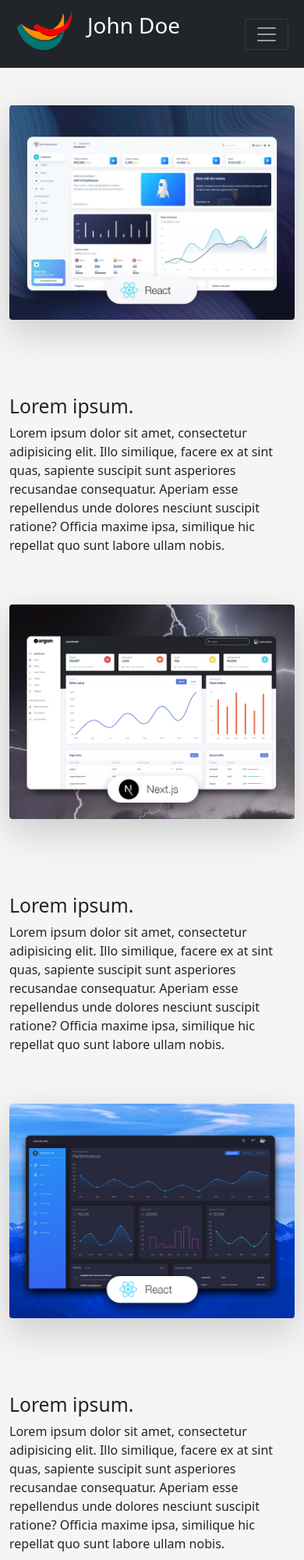
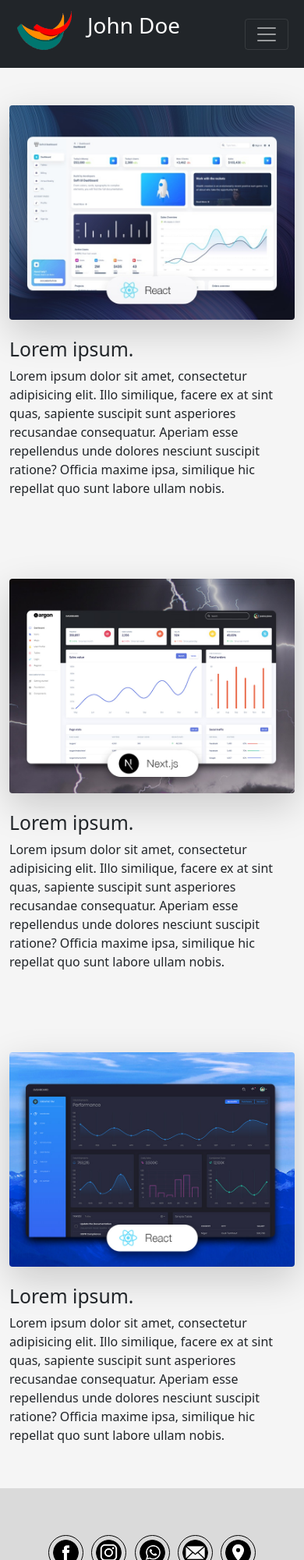
Before and after one commit to hernandiazorrac/John-Doe, a plain HTML site: page pages/proyectos.html in a window 390 px wide. Shown: the top 2000 px of the page at 78% size. Drawn offline with nearby package versions, Linux system fonts and the light colour scheme.

Commit message:
centrado el texto con respecto a las imágenes en proyectos

```diff
--- a/css/style.css
+++ b/css/style.css
@@ -155,6 +155,26 @@ footer{
 }
 
 
+@media (max-width: 992px){
+    .textoProyectos{
+    margin-bottom: 40px;
+    }
+
+    .imgProyectos img:hover{
+        transform: scale(1);
+    }
+}
+
+@media (max-width: 768px){
+    .textoProyectos{
+        margin-top: -25px;
+        }
+
+    .imgProyectos img:hover{
+        transform: scale(1);
+    }
+}
+
 @media (max-width: 800px){
     .footer__items li{
         padding: 60px 3px;
--- a/pages/proyectos.html
+++ b/pages/proyectos.html
@@ -56,7 +56,6 @@
 </header>
 
     <main>
-
       <section class="container">
         <div class="row">
           <div class="col-sm-12 col-md-6 col-lg-6 gy-5">
@@ -65,7 +64,7 @@
             </div>
           </div>
 
-        <div class="col-sm-12 col-md-6 col-lg-6 align-self-center gy-5">
+          <div class="col-sm-12 col-md-6 col-lg-6 align-self-center gy-5 textoProyectos">
             <h2>Lorem ipsum.</h2>
             <p>Lorem ipsum dolor sit amet, consectetur adipisicing elit. Illo similique, facere ex at sint quas, sapiente suscipit sunt asperiores recusandae consequatur. Aperiam esse repellendus unde dolores nesciunt suscipit ratione? Officia maxime ipsa, similique hic repellat quo sunt labore ullam nobis.</p>
           </div>
@@ -79,7 +78,7 @@
             </div>
           </div>
 
-        <div class="col-sm-12 col-md-6 col-lg-6 align-self-center gy-5">
+          <div class="col-sm-12 col-md-6 col-lg-6 align-self-center gy-5 textoProyectos">
             <h2>Lorem ipsum.</h2>
             <p>Lorem ipsum dolor sit amet, consectetur adipisicing elit. Illo similique, facere ex at sint quas, sapiente suscipit sunt asperiores recusandae consequatur. Aperiam esse repellendus unde dolores nesciunt suscipit ratione? Officia maxime ipsa, similique hic repellat quo sunt labore ullam nobis.</p>
           </div>
@@ -92,7 +91,7 @@
             </div>
           </div>
 
-        <div class="col-sm-12 col-md-6 col-lg-6 align-self-center gy-5">
+          <div class="col-sm-12 col-md-6 col-lg-6 align-self-center gy-5 textoProyectos">
             <h2>Lorem ipsum.</h2>
             <p>Lorem ipsum dolor sit amet, consectetur adipisicing elit. Illo similique, facere ex at sint quas, sapiente suscipit sunt asperiores recusandae consequatur. Aperiam esse repellendus unde dolores nesciunt suscipit ratione? Officia maxime ipsa, similique hic repellat quo sunt labore ullam nobis.</p>
           </div>
```
Lines whose indentation alone changed are shown as unchanged.
